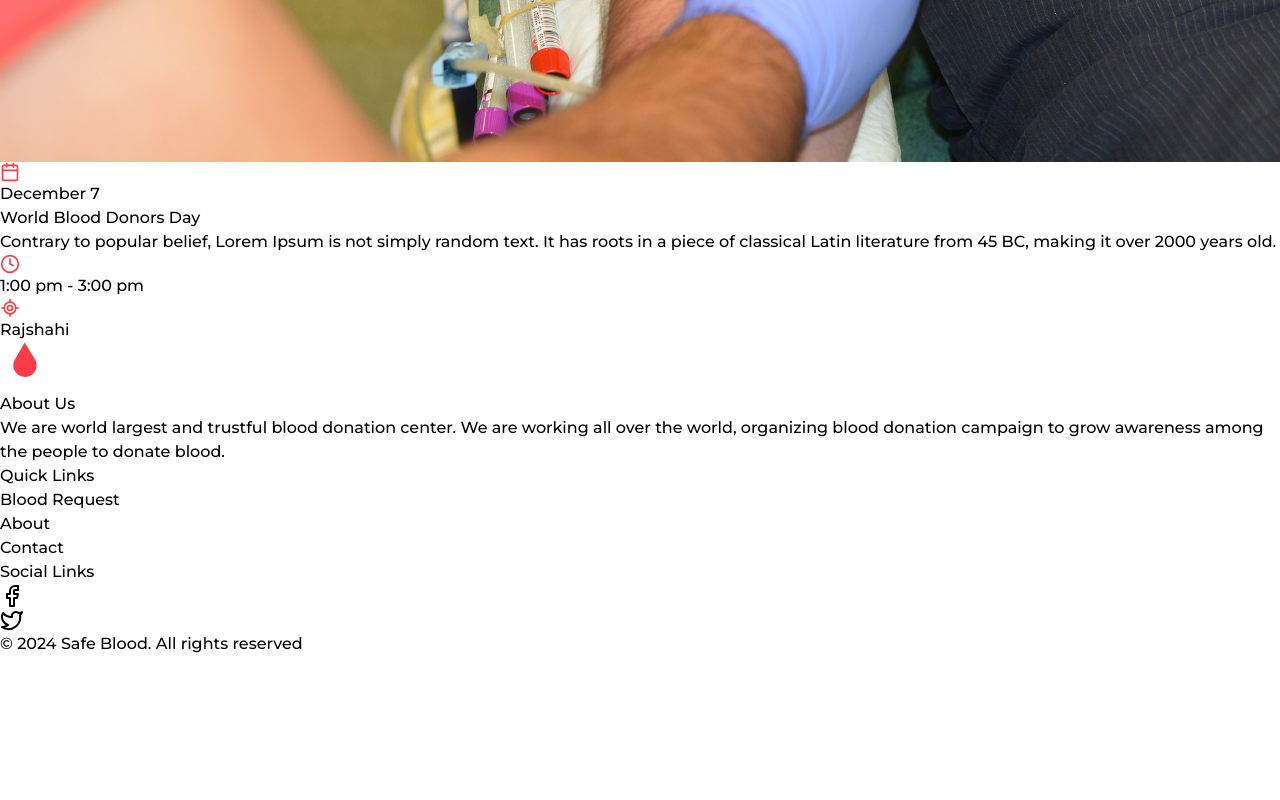
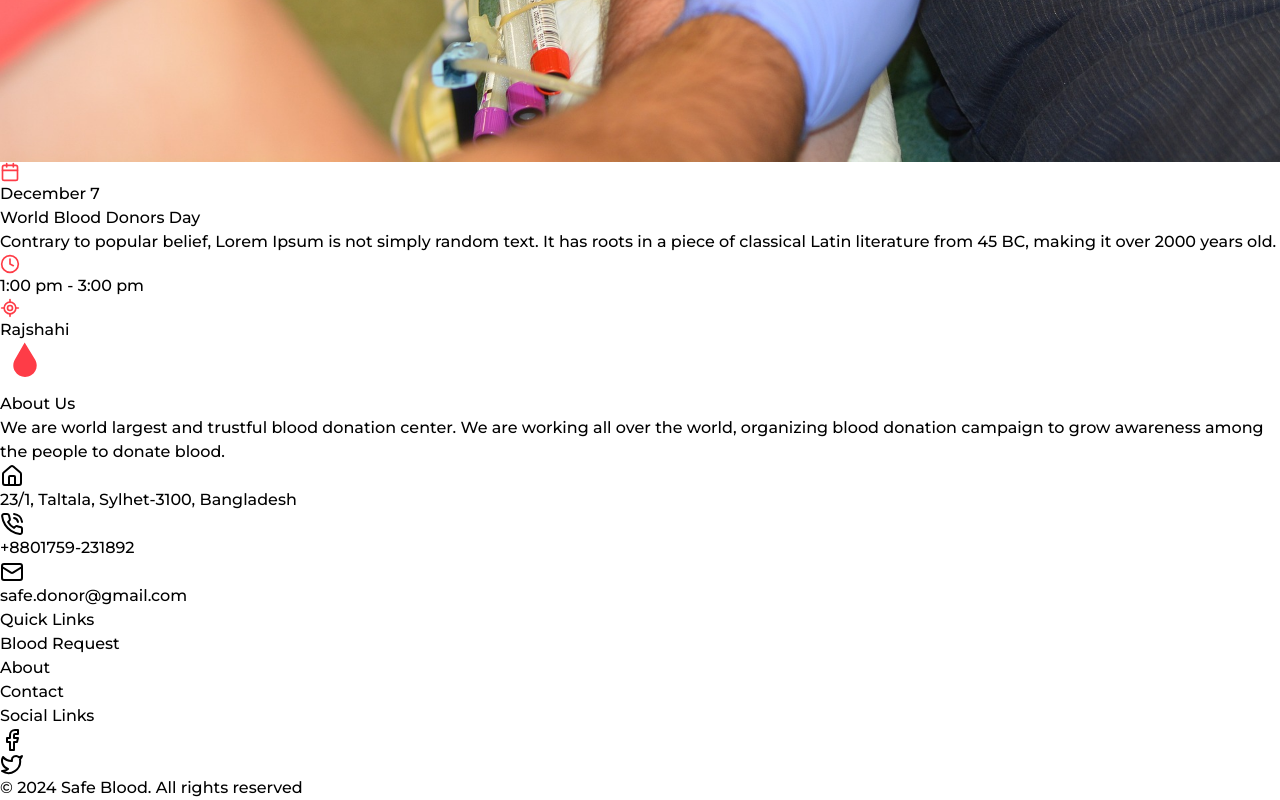
Before and after one commit to sakayat/blood-bank-frontend, a React (Vite) app: page /campaigns in a window 1280 px wide. Shown: the part 1739-2539 px from the top of the page. Before the commit the page ends 2395 px from the top, so only its background shows below. Built offline with nearby package versions, Linux system fonts and the light colour scheme; the HTML template or start-up script is replaced by a standard one.

Commit message:
updated footer

```diff
--- a/src/components/Footer.jsx
+++ b/src/components/Footer.jsx
@@ -1,7 +1,7 @@
 import React from "react";
 import logo from "../assets/images/footer_logo.svg";
 import { Link, NavLink } from "react-router-dom";
-import { Facebook, Twitter } from "lucide-react";
+import { Facebook, HomeIcon, MailIcon, PhoneCall, Twitter } from "lucide-react";
 
 const Footer = () => {
   return (
@@ -12,7 +12,7 @@ const Footer = () => {
             <NavLink to="/">
               <img src={logo} alt="" className="w-72 h-full" />
             </NavLink>
-            <div className="grid grid-cols-12 gap-5 mb-10">
+            <div className="grid grid-cols-12 gap-10 lg:gap-5 mb-10">
               <div className="col-span-12 lg:col-span-5 space-y-5">
                 <h3 className="text-2xl">About Us</h3>
                 <p>
@@ -20,6 +20,26 @@ const Footer = () => {
                   are working all over the world, organizing blood donation
                   campaign to grow awareness among the people to donate blood.
                 </p>
+                <div className="contact-info space-y-5">
+                  <div className="flex gap-3">
+                    <span>
+                      <HomeIcon />
+                    </span>
+                    <span>23/1, Taltala, Sylhet-3100, Bangladesh</span>
+                  </div>
+                  <div className="flex gap-3">
+                    <span>
+                      <PhoneCall />
+                    </span>
+                    <span>+8801759-231892</span>
+                  </div>
+                  <div className="flex gap-3">
+                    <span>
+                      <MailIcon />
+                    </span>
+                    <span>safe.donor@gmail.com</span>
+                  </div>
+                </div>
               </div>
               <div className="col-span-12 lg:col-span-3 space-y-5">
                 <h3 className="text-2xl">Quick Links</h3>
```
